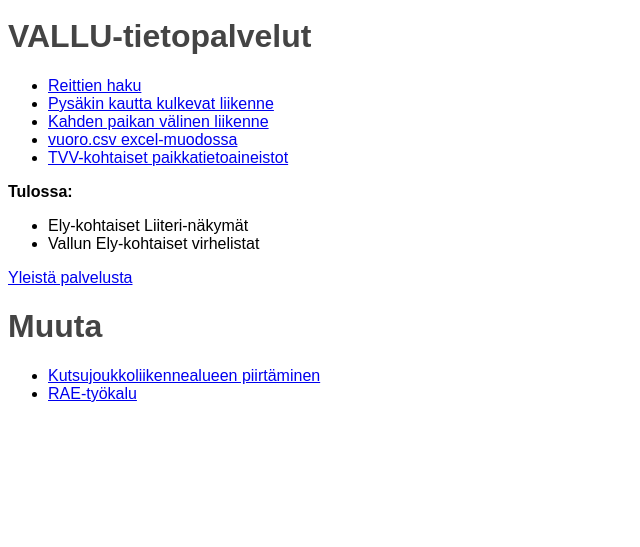
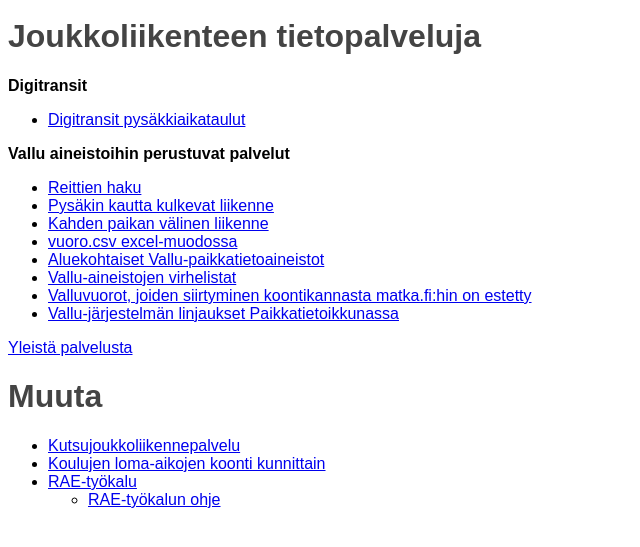
Before and after one commit to pailakka/vallupalvelut-site, a plain HTML site: page index.html in a window 1280 px wide. Shown: the part 61-608 px from the top of the page, without its empty margins (0-640 px from the left). Drawn offline with Linux system fonts and the light colour scheme.

Commit message:
Lisäyksiä

```diff
--- a/index.html
+++ b/index.html
@@ -1,6 +1,6 @@
 <html>
   <head>
-      <title>VALLU tietopalvelut</title>
+      <title>Joukkoliikenteen tietopalveluja</title>
       <style>
       body {
         font-family: arial;
@@ -13,25 +13,37 @@
   </head>
   <body>
     <img src="static/livilogo-netti.jpg" alt="Liikennevirasto" height="50"/><br/>
-    <h1>VALLU-tietopalvelut</h1>
-
+    <h1>Joukkoliikenteen tietopalveluja</h1>
+      <strong>Digitransit</strong>
+      <ul>
+        <li><a href="pysakkiaikataulu/">Digitransit pysäkkiaikataulut</a></li>
+      </ul>
+      <strong>Vallu aineistoihin perustuvat palvelut</strong>
       <ul>
         <li><a href="katselu/reitit">Reittien haku</a></li>
         <li><a href="katselu/reitit/kautta">Pysäkin kautta kulkevat liikenne</a></li>
         <li><a href="katselu/reitit/matriisi">Kahden paikan välinen liikenne</a></li>
         <li><a href="vuoro.xlsx">vuoro.csv excel-muodossa</a></li>
-        <li><a href="vallu_paikkatieto/">TVV-kohtaiset paikkatietoaineistot</a></li>
+        <li><a href="vallu_paikkatieto/">Aluekohtaiset Vallu-paikkatietoaineistot</a></li>
+        <li><a href="virhelistat/">Vallu-aineistojen virhelistat</a></li>
+        <li><a href="koontikanta_poistolista/poistot.xlsx"/>Valluvuorot, joiden siirtyminen koontikannasta matka.fi:hin on estetty</a></li>
+        <li><a href="http://www.paikkatietoikkuna.fi/web/fi/kartta?ver=1.17&zoomLevel=1&coord=492148.469_6984220.876&mapLayers=base_35+100+default,1619+100+vallu_linjaukset&showMarker=false">Vallu-järjestelmän linjaukset Paikkatietoikkunassa</a></li>
       </ul>
+      <!--
       <strong>Tulossa:</strong>
       <ul>
-        <li>Ely-kohtaiset Liiteri-näkymät</li>
-        <li>Vallun Ely-kohtaiset virhelistat</li>
+
       </ul>
+      -->
       <a href="/joukkoliikenne/dokumentaatio/yleista.html">Yleistä palvelusta</a>
       <h1>Muuta</h1>
         <ul>
-          <li><a href="kutsujoukkoliikenne">Kutsujoukkoliikennealueen piirtäminen</a></li>
-          <li><a href="https://extranet.liikennevirasto.fi/extranet/web/fi/joukkoliikenne/jarjestelmat/matka.fi?kategoria=187880">RAE-työkalu</a></li>
+          <li><a href="kutsujoukkoliikenne">Kutsujoukkoliikennepalvelu</a></li>
+          <li><a href="lomat">Koulujen loma-aikojen koonti kunnittain</a></li>
+          <li><a href="https://extranet.liikennevirasto.fi/extranet/web/f/rae?kategoria=1955433">RAE-työkalu</a></li>
+          <ul>
+            <li><a href="http://beta.liikennevirasto.fi/joukkoliikenne/RAEohje.pdf">RAE-työkalun ohje</a></li>
+          </ul>
         </ul>
   </body>
 </html>
```
Also changed, not shown: 1 other file.
